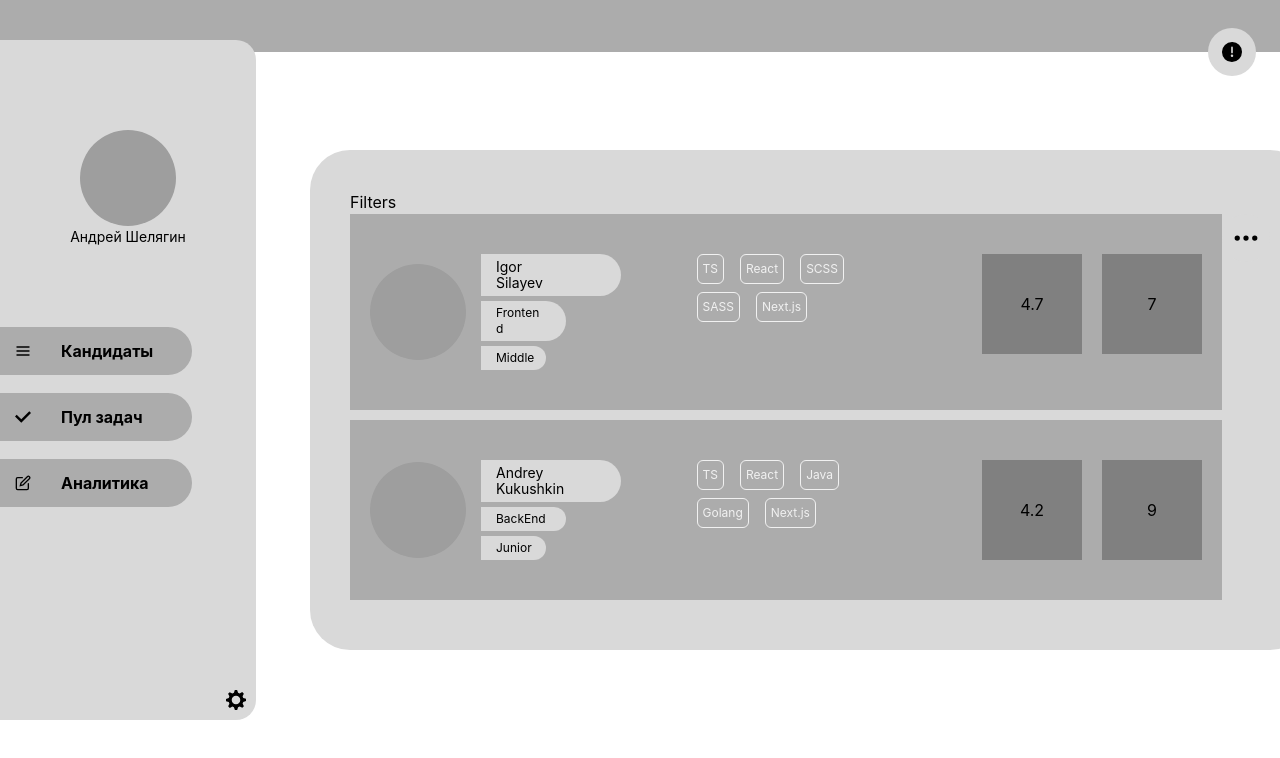
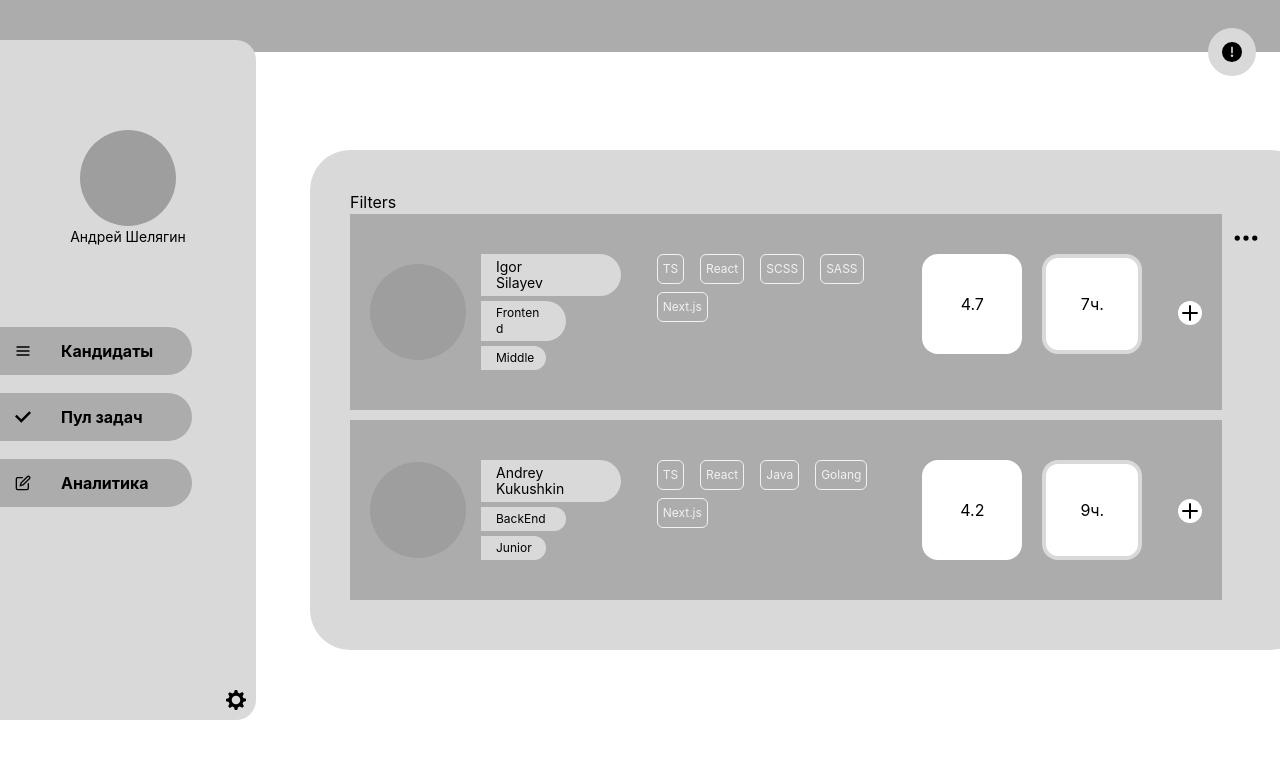
Before and after one commit to skipper-tink/skipper-frontend, a React (Create React App) app: page /employees in a window 1280 px wide. Shown: the top 758 px of the page. Built offline with nearby package versions, Linux system fonts and the light colour scheme; grey boxes are pictures that could not be loaded.

Commit message:
Done a make-up of card

```diff
--- a/src/components/AllEmployees/components/EmployeeCard.tsx
+++ b/src/components/AllEmployees/components/EmployeeCard.tsx
@@ -1,8 +1,9 @@
 import React from 'react';
-import { Box, Flex, Avatar, Text } from '@chakra-ui/react';
+import { Box, Flex, Avatar, Text, IconButton } from '@chakra-ui/react';
 import { Employee } from '../../../type/dataType';
 import styles from '../style.module.css';
 import classNames from 'classnames/bind';
+import { AddIcon, SmallAddIcon } from '@chakra-ui/icons';
 
 const style = classNames.bind(styles);
 
@@ -48,7 +49,14 @@ function EmployeeCard({ employee }: EmployeeCardProps) {
               </Text>
             </Flex>
           </Flex>
-          <Box maxW="210px" maxH="90px" fontSize="12px" flexWrap="wrap">
+          <Box
+            maxW="230px"
+            maxH="100px"
+            overflowY="scroll"
+            fontSize="12px"
+            flexWrap="wrap"
+            className={style('employee-card__stack')}
+          >
             {employee.stack.map((tech: string, index: number) => (
               <Box
                 className={style('employee-card__stack-item')}
@@ -60,7 +68,12 @@ function EmployeeCard({ employee }: EmployeeCardProps) {
               </Box>
             ))}
           </Box>
-          <Flex maxW="220px" w="100%" gap="20px" className={style('')}>
+          <Flex
+            maxW="220px"
+            w="100%"
+            gap="20px"
+            className={style('employee-card__stats')}
+          >
             <Box
               className={style()}
               maxW="100px"
@@ -69,7 +82,8 @@ function EmployeeCard({ employee }: EmployeeCardProps) {
               display="flex"
               justifyContent="center"
               alignItems="center"
-              backgroundColor="grey"
+              backgroundColor="white"
+              borderRadius="16px"
             >
               {employee.rating}
             </Box>
@@ -81,11 +95,30 @@ function EmployeeCard({ employee }: EmployeeCardProps) {
               display="flex"
               justifyContent="center"
               alignItems="center"
-              backgroundColor="grey"
+              backgroundColor="white"
+              borderRadius="16px"
+              border="4px solid #d9d9d9"
             >
-              {employee.workHours}
+              {employee.workHours + 'ч.'}
             </Box>
           </Flex>
+          <IconButton
+            aria-label="Some button"
+            size="s"
+            variant="unstyled"
+            color="black"
+            isRound={true}
+            alignSelf={'center'}
+            icon={
+              <AddIcon
+                background="white"
+                padding="4px"
+                borderRadius="50%"
+                boxSize="24px"
+              />
+            }
+            onClick={() => console.log('123')}
+          />
         </Flex>
       </Box>
     </div>
```
